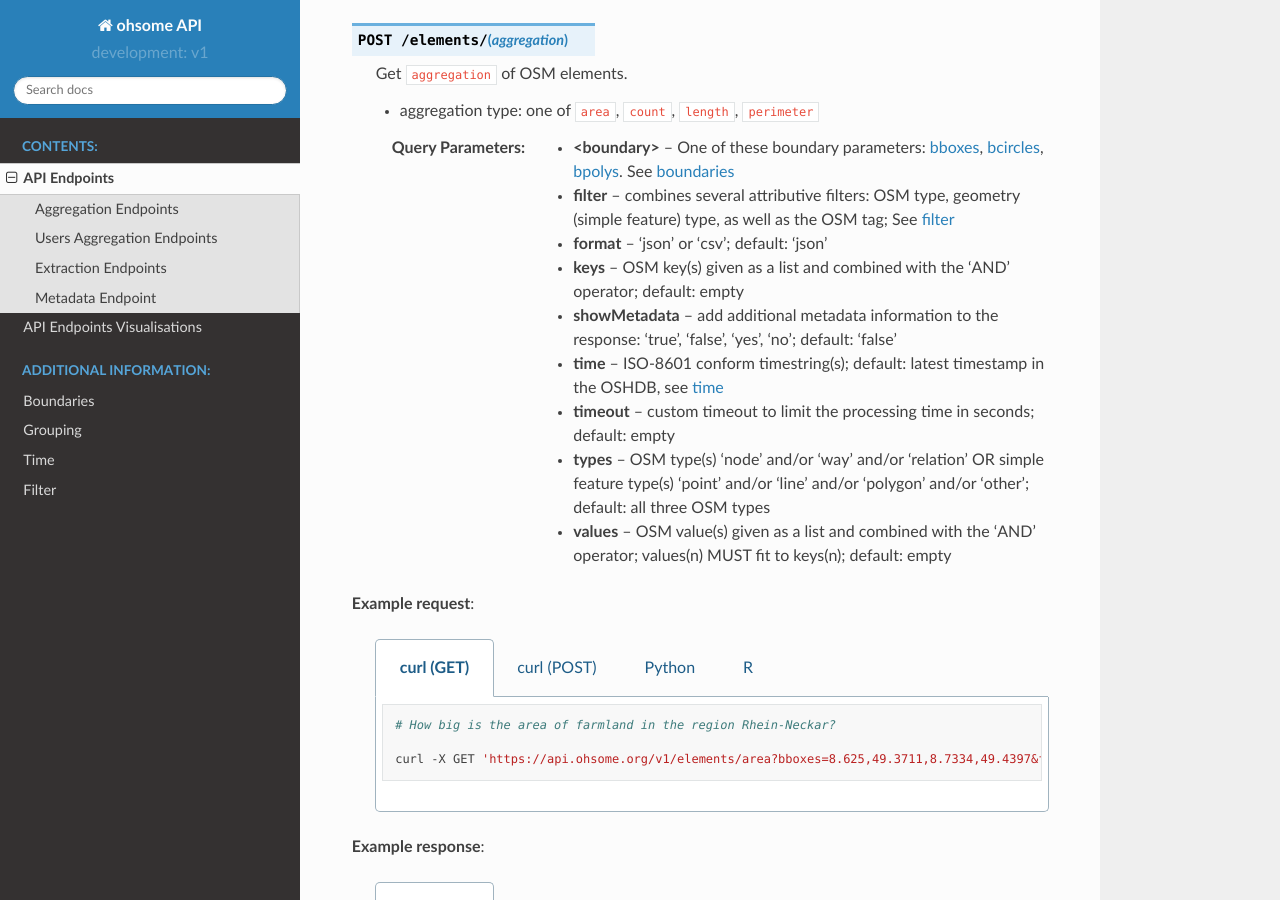
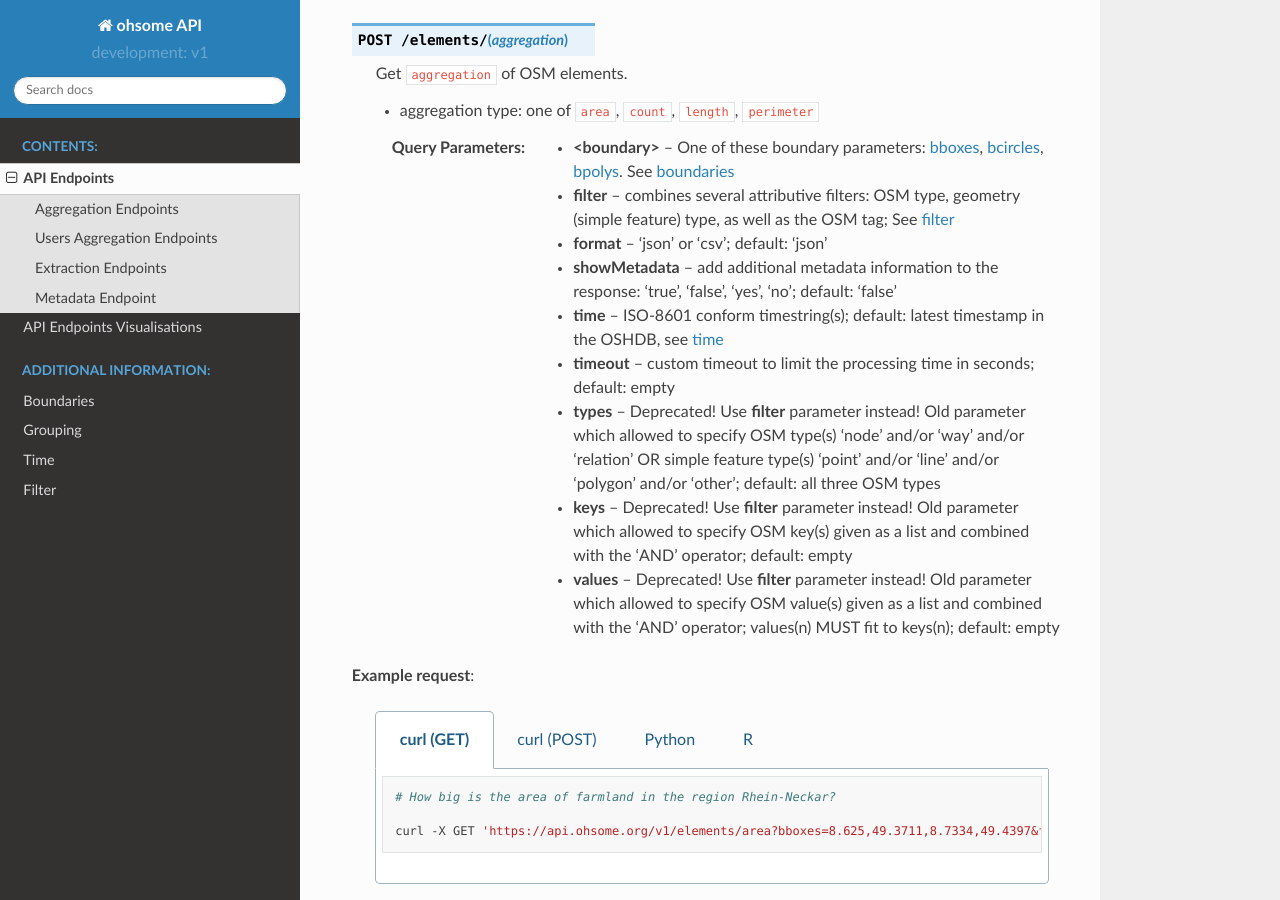
Before and after one commit to GIScience/ohsome-api, a Sphinx documentation site: the page built from docs/endpoints.rst, in a window 1280 px wide and 900 px high, scrolled down 414 px. Built offline with Sphinx 7.4.7 and the Read the Docs theme 2.0.0, drawn with Linux system fonts in a browser that asks for light colours; some of the changed text lies outside the part shown.

Commit message:
explicitly mark types/keys/values as deprecated

```diff
--- a/docs/endpoints.rst
+++ b/docs/endpoints.rst
@@ -20,12 +20,12 @@
    :query <boundary>: One of these boundary parameters: bboxes_, bcircles_, bpolys_. See boundaries_
    :query filter: combines several attributive filters: OSM type, geometry (simple feature) type, as well as the OSM tag; See filter_
    :query format: 'json' or 'csv'; default: 'json'
-   :query keys: OSM key(s) given as a list and combined with the 'AND' operator; default: empty
    :query showMetadata: add additional metadata information to the response: 'true', 'false', 'yes', 'no'; default: 'false'
    :query time: ISO-8601 conform timestring(s); default: latest timestamp in the OSHDB, see time_
    :query timeout: custom timeout to limit the processing time in seconds; default: empty
-   :query types: OSM type(s) ‘node’ and/or ‘way’ and/or ‘relation’ OR simple feature type(s) ‘point’ and/or ‘line’ and/or 'polygon’ and/or 'other'; default: all three OSM types
-   :query values: OSM value(s) given as a list and combined with the 'AND' operator; values(n) MUST fit to keys(n); default: empty
+   :query types: Deprecated! Use **filter** parameter instead! Old parameter which allowed to specify OSM type(s) ‘node’ and/or ‘way’ and/or ‘relation’ OR simple feature type(s) ‘point’ and/or ‘line’ and/or 'polygon’ and/or 'other'; default: all three OSM types
+   :query keys: Deprecated! Use **filter** parameter instead! Old parameter which allowed to specify OSM key(s) given as a list and combined with the 'AND' operator; default: empty
+   :query values: Deprecated! Use **filter** parameter instead! Old parameter which allowed to specify OSM value(s) given as a list and combined with the 'AND' operator; values(n) MUST fit to keys(n); default: empty
 .. _bboxes: boundaries.html#bounding-boxes
 .. _bcircles: boundarices.html#circles
 .. _bpolys: boundaries.html#polygons
@@ -235,16 +235,15 @@
 
 .. http:post :: /elements/(aggregation)/ratio
 
-   Get ratio of OSM elements satisfying ``filter2`` (or ``keys2``, ``values2``, ``types2``)
-   within ``filter`` (or ``keys``, ``values``, ``types``).
+   Get ratio of OSM elements satisfying ``filter2`` to elements satisfying ``filter``.
 
    * aggregation type: one of ``area``, ``count``, ``length``, ``perimeter``
 
    :query <other>: see above_
    :query filter2: see filter_
-   :query keys2: see keys
-   :query types2: see types
-   :query values2: see values
+   :query keys2: Deprecated! see **filter2**
+   :query types2: Deprecated! use **filter2**
+   :query values2: Deprecated! see **filter2**
 
 **Example request**:
 
```
